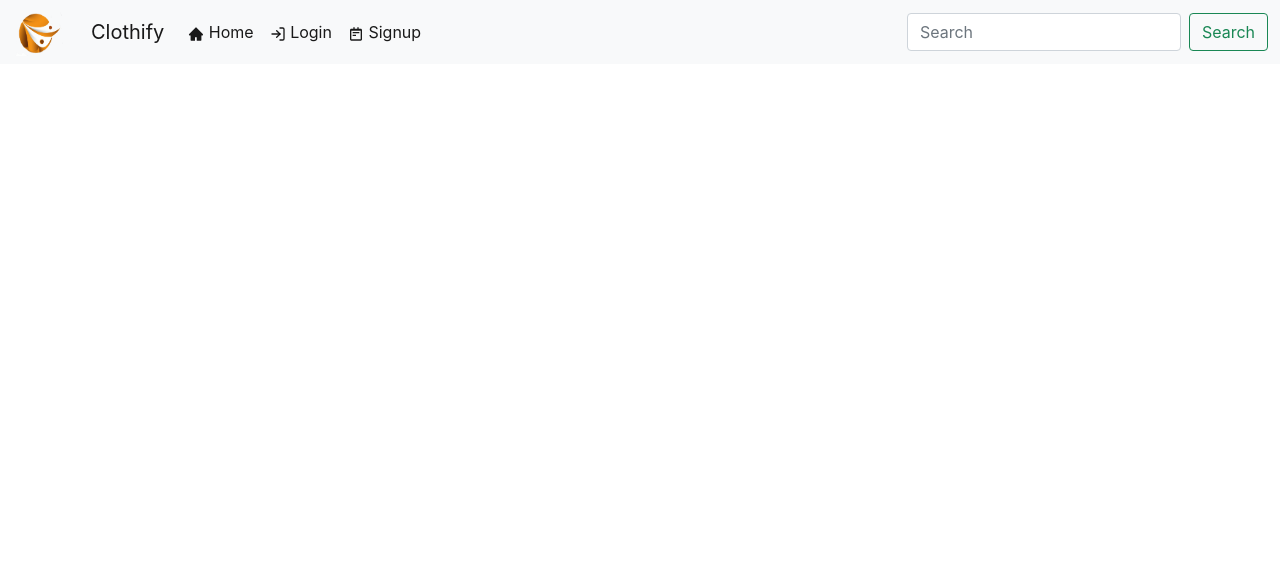
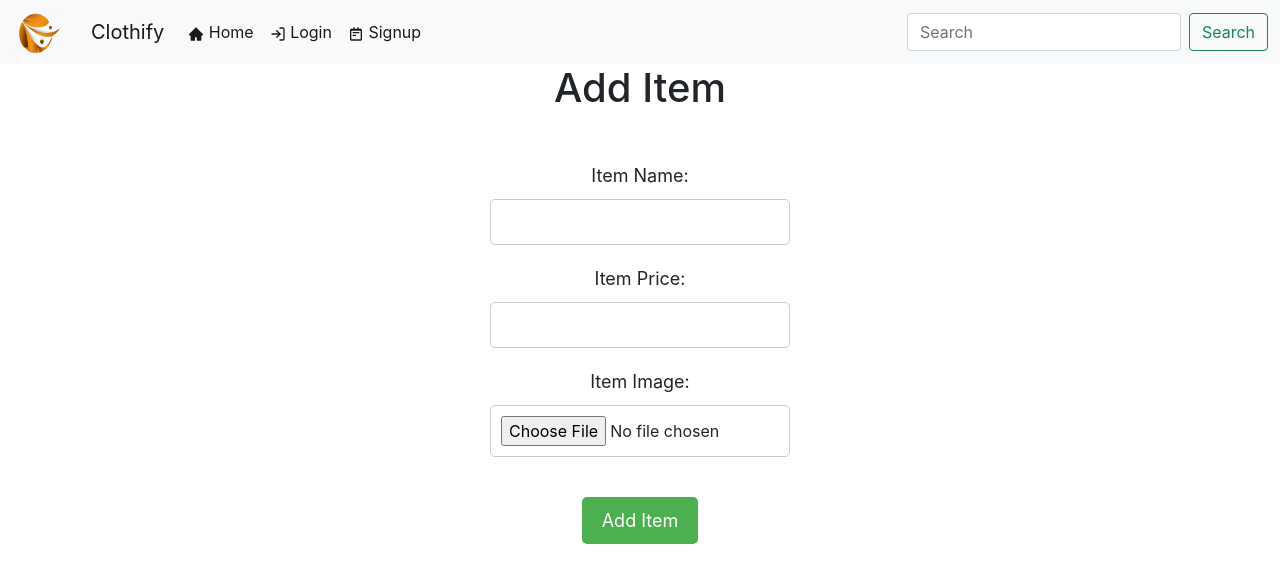
Before and after one commit to namanmodi65/Clothify, a React (Create React App) app in the folder clothify/: page /addItem in a window 1280 px wide. Shown: the top 582 px of the page. Built offline with nearby package versions, Linux system fonts and the light colour scheme.

Commit message:
addItem-frontend

```diff
--- a/clothify/src/App.js
+++ b/clothify/src/App.js
@@ -9,6 +9,7 @@ import {
 } from "react-router-dom";
 import Signup from './component/signup/Signup';
 import Login from './component/login/Login';
+import AddItem from './pages/AddItem';
 
 function App() {
   return (
@@ -20,6 +21,7 @@ function App() {
       <Route path='/card' element={<Crad/>} />
       <Route path='/login' element={<Login/>} />
       <Route path='/signup' element={<Signup/>} />
+      <Route path='/addItem' element={<AddItem/>} />
       </Routes>
        </BrowserRouter>
     </div>
--- a/clothify/src/component/navbar/Navbar.js
+++ b/clothify/src/component/navbar/Navbar.js
@@ -9,7 +9,7 @@ import './Navbar.css'
 import { Context } from '../../context/Context'
 
 function Navbar() {
-    const [Admin, setAdmin] = useState(false)
+    // const [Admin, setAdmin] = useState(false)
     const {user,dispatch} = useContext(Context)
     // if(user.user.UserType == 'Admin'){
     //     setAdmin(true)
--- /dev/null
+++ b/clothify/src/pages/AddItem.css
@@ -0,0 +1,89 @@
+.form {
+    display: flex;
+    flex-direction: column;
+    align-items: center;
+    margin-top: 50px;
+}
+
+label {
+    margin-bottom: 10px;
+    font-size: 18px;
+}
+
+input[type="text"], input[type="number"], input[type="file"] {
+    padding: 10px;
+    font-size: 16px;
+    border-radius: 5px;
+    border: 1px solid #ccc;
+    margin-bottom: 20px;
+    width: 300px;
+}
+
+input[type="submit"] {
+    background-color: #4CAF50;
+    color: white;
+    font-size: 18px;
+    padding: 10px 20px;
+    border: none;
+    border-radius: 5px;
+    cursor: pointer;
+}
+
+input[type="submit"]:hover {
+    background-color: #3e8e41;
+}
+
+/* Styles for the image preview */
+#image-preview {
+    max-width: 300px;
+    max-height: 300px;
+    margin-top: 20px;
+}
+
+
+
+
+
+
+
+
+
+
+
+
+
+
+/* .form {
+    display: flex;
+    flex-direction: column;
+    align-items: center;
+    margin-top: 50px;
+}
+
+label {
+    margin-bottom: 10px;
+    font-size: 18px;
+}
+
+input[type="text"], input[type="number"] {
+    padding: 10px;
+    font-size: 16px;
+    border-radius: 5px;
+    border: 1px solid #ccc;
+    margin-bottom: 20px;
+    width: 300px;
+}
+
+input[type="submit"] {
+    background-color: #4CAF50;
+    color: white;
+    font-size: 18px;
+    padding: 10px 20px;
+    border: none;
+    border-radius: 5px;
+    cursor: pointer;
+}
+
+input[type="submit"]:hover {
+    background-color: #3e8e41;
+} */
--- /dev/null
+++ b/clothify/src/pages/AddItem.js
@@ -0,0 +1,58 @@
+import React from 'react'
+import './AddItem.css'
+function AddItem() {
+  return (
+    <div>
+        <h1>Add Item</h1>
+        <form className='form'>
+		<label for="item_name">Item Name:</label>
+		<input type="text" id="item_name" name="item_name" required/>
+
+		<label for="item_price">Item Price:</label>
+		<input type="number" id="item_price" name="item_price" min="0" step="0.01" required/>
+
+		<label for="item_image">Item Image:</label>
+		<input type="file" id="item_image" name="item_image" accept="image/*" required/>
+		<img id="image-preview"/>
+
+		<input type="submit" value="Add Item"/>
+	</form>
+
+    </div>
+  )
+}
+
+export default AddItem
+
+
+
+
+
+
+
+
+
+
+
+
+
+// import React from 'react'
+// import './AddItem.css'
+// function AddItem() {
+//   return (
+//     <div>
+//         <h1>Add Item</h1>
+// 	<form className='form'>
+// 		<label for="item_name">Item Name:</label>
+// 		<input type="text" id="item_name" name="item_name" required/>
+
+// 		<label for="item_price">Item Price:</label>
+// 		<input type="number" id="item_price" name="item_price" min="0" step="0.01" required />
+
+// 		<input type="submit" value="Add Item"/>
+// 	</form>
+//     </div>
+//   )
+// }
+
+// export default AddItem
```
